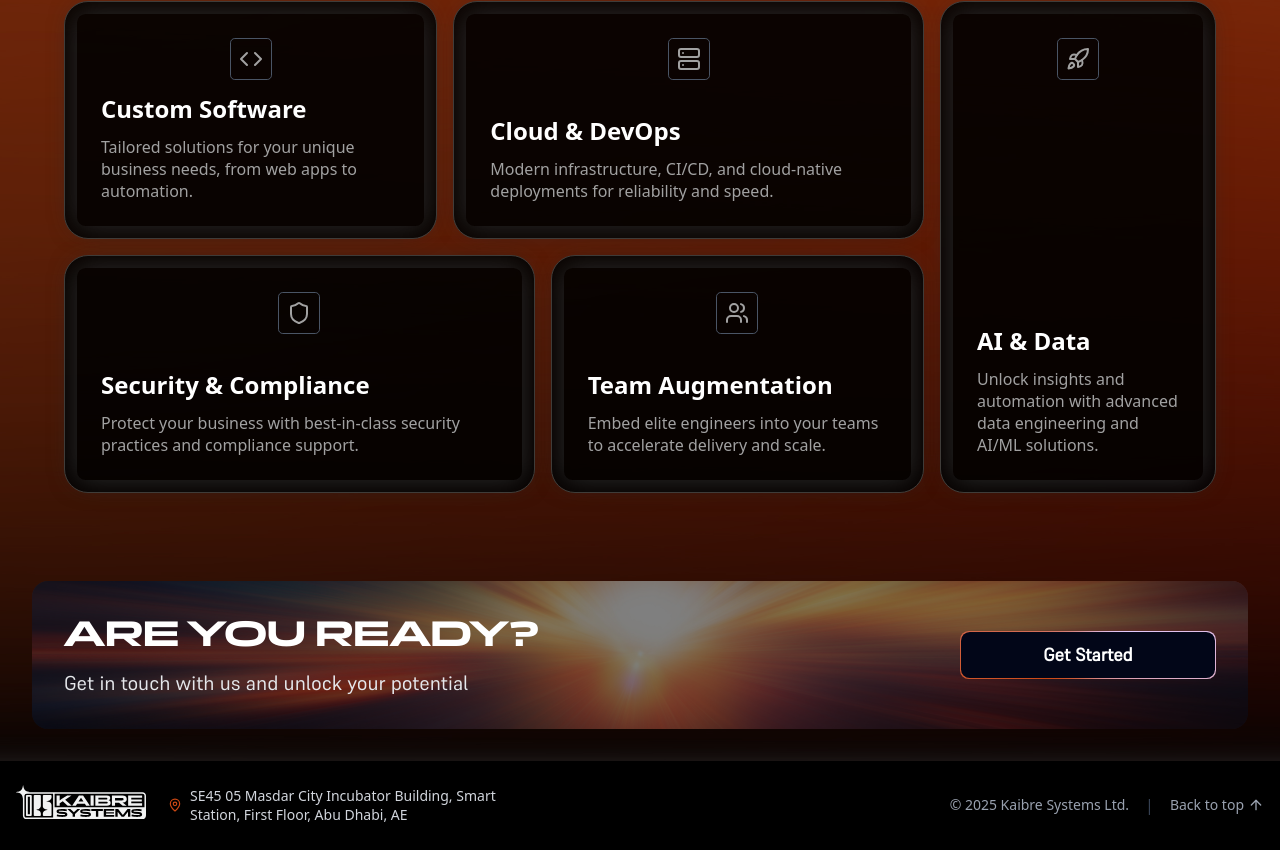
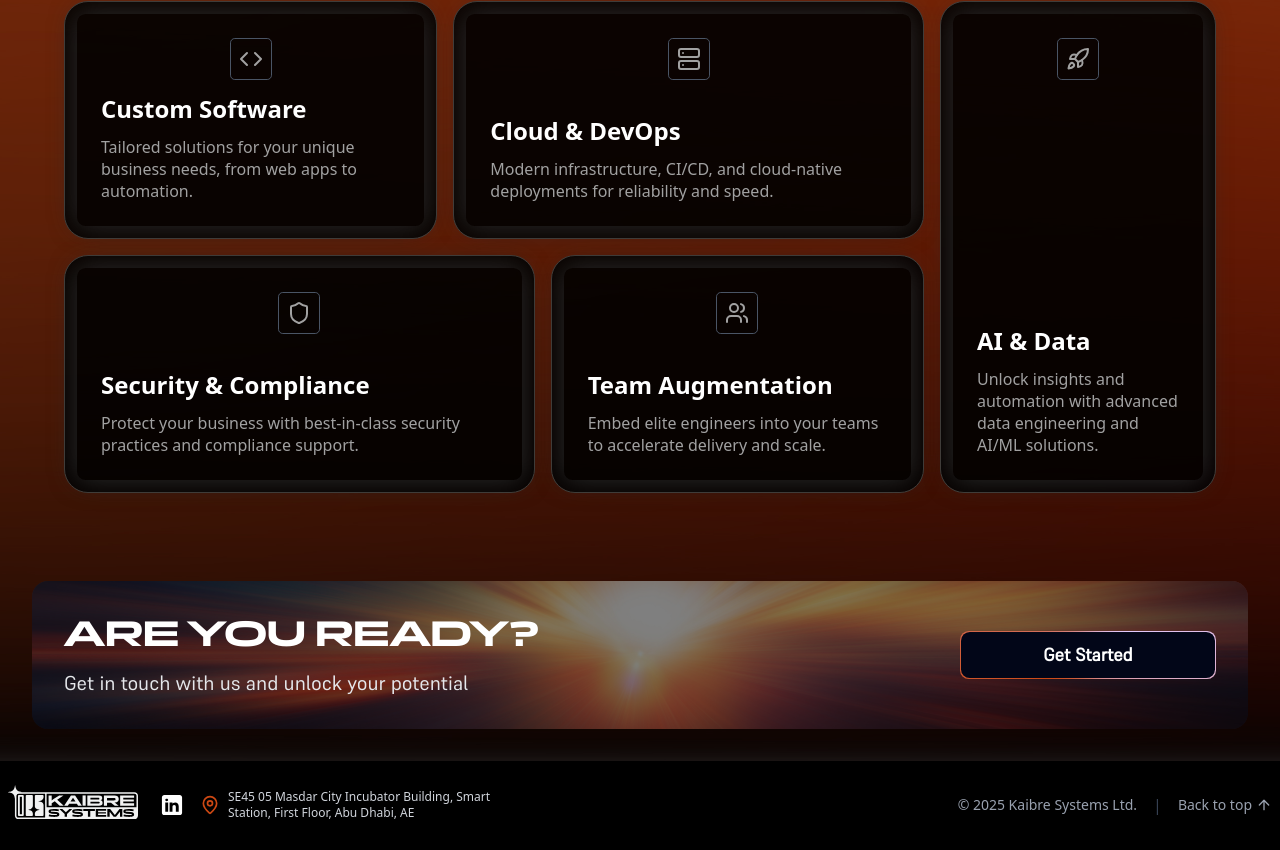
Before and after one commit to Kaibre-Systems/company-site, a Next.js app: page / in a window 1280 px wide. Shown: the part 1540-2390 px from the top of the page. Built offline with nearby package versions, Linux system fonts and the light colour scheme.

Commit message:
improved footer

```diff
--- a/src/app/components/footer.tsx
+++ b/src/app/components/footer.tsx
@@ -5,7 +5,7 @@ import { ArrowUp, MapPin } from "lucide-react"
 export default function Footer() {
   return (
     <footer className="bg-black text-white">
-      <div className="container mx-auto px-4 py-6">
+      <div className="container mx-auto px-2 py-6">
         <div className="flex flex-col gap-3 md:flex-row md:items-center md:justify-between">
           {/* Left: Logo + Address */}
           <div className="flex items-center gap-4">
@@ -18,12 +18,24 @@ export default function Footer() {
                 priority
               />
             </Link>
-            <address className="not-italic text-sm text-gray-300 flex items-center gap-2 leading-snug max-w-[46ch]">
-              <MapPin size={14} className="text-[#CD4813] shrink-0" />
+            <Link href='https://www.linkedin.com/company/kaibre-systems-limited/'>
+                <svg
+                xmlns="http://www.w3.org/2000/svg"
+                width="24"
+                height="24"
+                viewBox="0 0 50 50"
+                fill="white"
+                >
+                <path d="M41,4H9C6.24,4,4,6.24,4,9v32c0,2.76,2.24,5,5,5h32c2.76,0,5-2.24,5-5V9C46,6.24,43.76,4,41,4z M17,20v19h-6V20H17z M11,14.47c0-1.4,1.2-2.47,3-2.47s2.93,1.07,3,2.47c0,1.4-1.12,2.53-3,2.53C12.2,17,11,15.87,11,14.47z M39,39h-6c0,0,0-9.26,0-10 c0-2-1-4-3.5-4.04h-0.08C27,24.96,26,27.02,26,29c0,0.91,0,10,0,10h-6V20h6v2.56c0,0,1.93-2.56,5.81-2.56 c3.97,0,7.19,2.73,7.19,8.26V39z"></path>
+                </svg>
+            </Link>
+            <address className="not-italic text-xs text-gray-300 flex items-center gap-2 leading-snug max-w-[46ch]">
+              <MapPin size={20} className="text-[#CD4813] shrink-0" />
               <span>
                 SE45 05 Masdar City Incubator Building, Smart Station, First Floor, Abu Dhabi, AE
               </span>
             </address>
+
           </div>
 
           {/* Right: Copyright + Back to top */}
```
